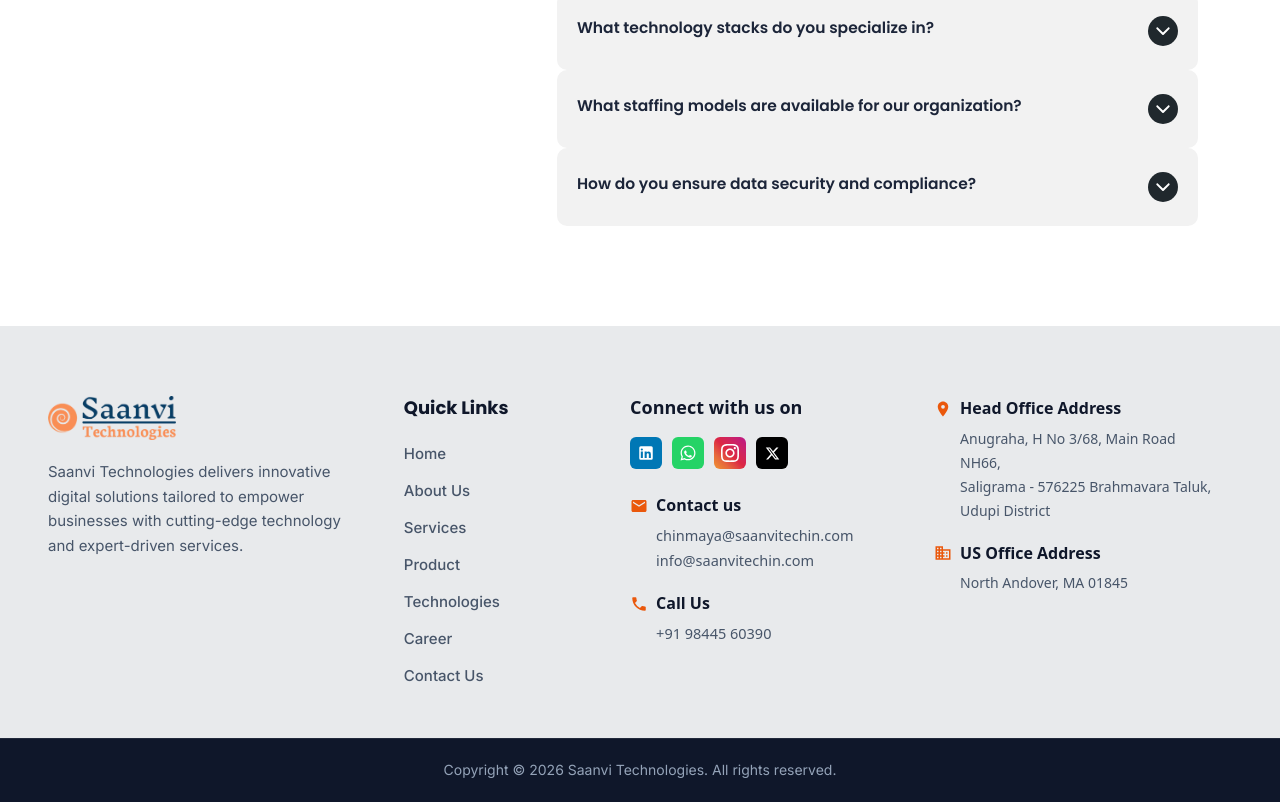
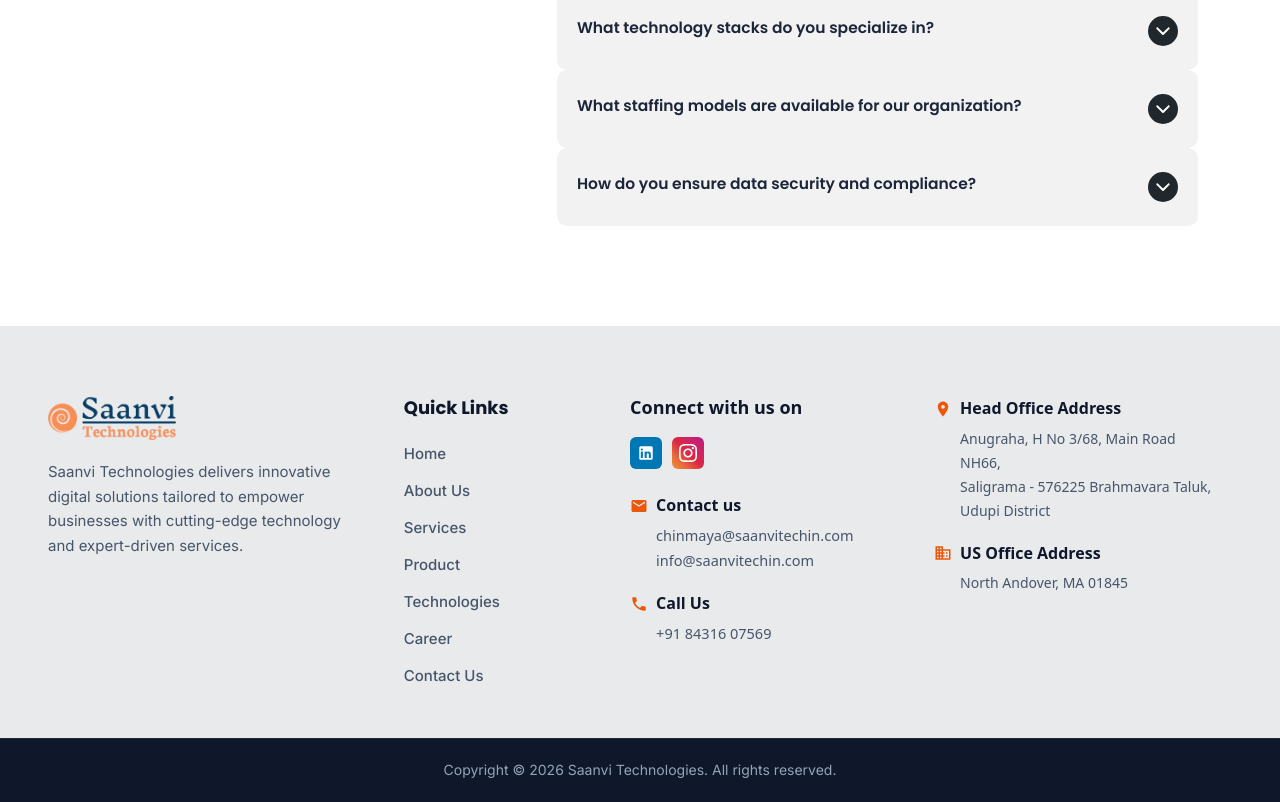
Before and after one commit to saanvitechnologiesin-stack/saanvitech_web, a Next.js app: page /services/c2h-staffing in a window 1280 px wide. Shown: the part 2490-3292 px from the top of the page. Built offline with nearby package versions, Linux system fonts and the light colour scheme.

Commit message:
update contact phone number and social media links in footer and components

```diff
--- a/components/FooterConnectContact.tsx
+++ b/components/FooterConnectContact.tsx
@@ -11,50 +11,26 @@ const FooterConnectContact = () => {
             <div className="footer-social-badges">
                 {/* LinkedIn */}
                 <a
-                    href="https://www.linkedin.com/"
+                    href="https://www.linkedin.com/company/saanvi-techin"
                     target="_blank"
                     rel="noopener noreferrer"
                     className="social-badge linkedin"
                     aria-label="LinkedIn"
                 >
                     <svg width="18" height="18" viewBox="0 0 24 24" fill="currentColor">
-                        <path d="M19 3a2 2 0 0 1 2 2v14a2 2 0 0 1-2 2H5a2 2 0 0 1-2-2V5a2 2 0 0 1 2-2h14m-.5 15.5v-5.3a3.26 3.26 0 0 0-3.26-3.26c-.85 0-1.84.52-2.28 1.3v-1.11h-2.79v8.37h2.79v-4.93c0-.77.62-1.4 1.39-1.4a1.4 1.4 0 0 1 1.4 1.4v4.93h2.75M6.46 8.76a1.46 1.46 0 1 0 0-2.92 1.46 1.46 0 0 0 0 2.92m1.39 9.74v-8.37H5.07v8.37h2.78z"/>
-                    </svg>
-                </a>
-                {/* WhatsApp */}
-                <a
-                    href="https://wa.me/919844560390"
-                    target="_blank"
-                    rel="noopener noreferrer"
-                    className="social-badge whatsapp"
-                    aria-label="WhatsApp"
-                >
-                    <svg width="18" height="18" viewBox="0 0 24 24" fill="currentColor">
-                        <path d="M12.04 2c-5.46 0-9.91 4.45-9.91 9.91 0 1.75.46 3.45 1.32 4.95L2.05 22l5.25-1.38c1.45.79 3.08 1.21 4.74 1.21 5.46 0 9.91-4.45 9.91-9.91 0-2.65-1.03-5.14-2.9-7.01A9.816 9.816 0 0 0 12.04 2m.01 1.67c2.2 0 4.26.86 5.82 2.42a8.225 8.225 0 0 1 2.41 5.83c0 4.54-3.7 8.24-8.24 8.24-1.48 0-2.93-.4-4.2-1.15l-.3-.18-3.12.82.83-3.04-.2-.31a8.196 8.196 0 0 1-1.26-4.38c0-4.54 3.7-8.24 8.24-8.24m4.52 11.66c-.25-.13-1.47-.72-1.7-.81-.23-.08-.39-.13-.56.13-.17.25-.64.81-.79.97-.14.17-.29.19-.54.06-.25-.13-1.06-.39-2.03-1.25-.75-.67-1.26-1.5-1.41-1.75-.15-.25-.02-.39.11-.51.11-.11.25-.29.37-.44.13-.14.17-.25.25-.42.08-.17.04-.31-.02-.44-.06-.13-.56-1.35-.77-1.85-.2-.49-.41-.42-.56-.43h-.48c-.17 0-.44.06-.67.31-.23.25-.88.86-.88 2.1 0 1.24.9 2.44 1.03 2.61.13.17 1.78 2.72 4.31 3.81.6.26 1.07.42 1.44.53.61.19 1.16.17 1.6.1.49-.07 1.47-.6 1.68-1.18.21-.58.21-1.07.15-1.18-.07-.1-.23-.17-.48-.29z"/>
+                        <path d="M19 3a2 2 0 0 1 2 2v14a2 2 0 0 1-2 2H5a2 2 0 0 1-2-2V5a2 2 0 0 1 2-2h14m-.5 15.5v-5.3a3.26 3.26 0 0 0-3.26-3.26c-.85 0-1.84.52-2.28 1.3v-1.11h-2.79v8.37h2.79v-4.93c0-.77.62-1.4 1.39-1.4a1.4 1.4 0 0 1 1.4 1.4v4.93h2.75M6.46 8.76a1.46 1.46 0 1 0 0-2.92 1.46 1.46 0 0 0 0 2.92m1.39 9.74v-8.37H5.07v8.37h2.78z" />
                     </svg>
                 </a>
                 {/* Instagram */}
                 <a
-                    href="https://www.instagram.com/"
+                    href="https://www.instagram.com/saanvi__technologies"
                     target="_blank"
                     rel="noopener noreferrer"
                     className="social-badge instagram"
                     aria-label="Instagram"
                 >
                     <svg width="18" height="18" viewBox="0 0 24 24" fill="currentColor">
-                        <path d="M12 2.163c3.204 0 3.584.012 4.85.07 3.252.148 4.771 1.691 4.919 4.919.058 1.265.069 1.645.069 4.849 0 3.205-.012 3.584-.069 4.849-.149 3.225-1.664 4.771-4.919 4.919-1.266.058-1.644.07-4.85.07-3.204 0-3.584-.012-4.849-.07-3.26-.149-4.771-1.699-4.919-4.92-.058-1.265-.07-1.644-.07-4.849 0-3.204.013-3.583.07-4.849.149-3.227 1.664-4.771 4.919-4.919 1.266-.057 1.645-.069 4.849-.069zm0-2.163c-3.259 0-3.667.014-4.947.072-4.358.2-6.78 2.618-6.98 6.98-.059 1.281-.073 1.689-.073 4.948 0 3.259.014 3.668.072 4.948.2 4.358 2.618 6.78 6.98 6.98 1.281.058 1.689.072 4.948.072 3.259 0 3.668-.014 4.948-.072 4.354-.2 6.782-2.618 6.979-6.98.059-1.28.073-1.689.073-4.948 0-3.259-.014-3.667-.072-4.947-.196-4.354-2.617-6.78-6.979-6.98-1.281-.059-1.69-.073-4.949-.073zm0 5.838c-3.403 0-6.162 2.759-6.162 6.162s2.759 6.163 6.162 6.163 6.162-2.759 6.162-6.163c0-3.403-2.759-6.162-6.162-6.162zm0 10.162c-2.209 0-4-1.79-4-4 0-2.209 1.791-4 4-4s4 1.791 4 4c0 2.21-1.791 4-4 4zm6.406-11.845c-.796 0-1.441.645-1.441 1.44s.645 1.44 1.441 1.44c.795 0 1.439-.645 1.439-1.44s-.644-1.44-1.439-1.44z"/>
-                    </svg>
-                </a>
-                {/* X (Twitter) */}
-                <a
-                    href="https://x.com/"
-                    target="_blank"
-                    rel="noopener noreferrer"
-                    className="social-badge x-twitter"
-                    aria-label="X (Twitter)"
-                >
-                    <svg width="15" height="15" viewBox="0 0 24 24" fill="currentColor">
-                        <path d="M18.244 2.25h3.308l-7.227 8.26 8.502 11.24H16.17l-5.214-6.817L4.99 21.75H1.68l7.73-8.835L1.254 2.25H8.08l4.713 6.231zm-1.161 17.52h1.833L7.084 4.126H5.117z"/>
+                        <path d="M12 2.163c3.204 0 3.584.012 4.85.07 3.252.148 4.771 1.691 4.919 4.919.058 1.265.069 1.645.069 4.849 0 3.205-.012 3.584-.069 4.849-.149 3.225-1.664 4.771-4.919 4.919-1.266.058-1.644.07-4.85.07-3.204 0-3.584-.012-4.849-.07-3.26-.149-4.771-1.699-4.919-4.92-.058-1.265-.07-1.644-.07-4.849 0-3.204.013-3.583.07-4.849.149-3.227 1.664-4.771 4.919-4.919 1.266-.057 1.645-.069 4.849-.069zm0-2.163c-3.259 0-3.667.014-4.947.072-4.358.2-6.78 2.618-6.98 6.98-.059 1.281-.073 1.689-.073 4.948 0 3.259.014 3.668.072 4.948.2 4.358 2.618 6.78 6.98 6.98 1.281.058 1.689.072 4.948.072 3.259 0 3.668-.014 4.948-.072 4.354-.2 6.782-2.618 6.979-6.98.059-1.28.073-1.689.073-4.948 0-3.259-.014-3.667-.072-4.947-.196-4.354-2.617-6.78-6.979-6.98-1.281-.059-1.69-.073-4.949-.073zm0 5.838c-3.403 0-6.162 2.759-6.162 6.162s2.759 6.163 6.162 6.163 6.162-2.759 6.162-6.163c0-3.403-2.759-6.162-6.162-6.162zm0 10.162c-2.209 0-4-1.79-4-4 0-2.209 1.791-4 4-4s4 1.791 4 4c0 2.21-1.791 4-4 4zm6.406-11.845c-.796 0-1.441.645-1.441 1.44s.645 1.44 1.441 1.44c.795 0 1.439-.645 1.439-1.44s-.644-1.44-1.439-1.44z" />
                     </svg>
                 </a>
             </div>
@@ -64,7 +40,7 @@ const FooterConnectContact = () => {
                 <div className="footer-info-heading">
                     <span className="icon-orange">
                         <svg width="18" height="18" viewBox="0 0 24 24" fill="currentColor">
-                            <path d="M20 4H4c-1.1 0-1.99.9-1.99 2L2 18c0 1.1.9 2 2 2h16c1.1 0 2-.9 2-2V6c0-1.1-.9-2-2-2zm0 4l-8 5-8-5V6l8 5 8-5v2z"/>
+                            <path d="M20 4H4c-1.1 0-1.99.9-1.99 2L2 18c0 1.1.9 2 2 2h16c1.1 0 2-.9 2-2V6c0-1.1-.9-2-2-2zm0 4l-8 5-8-5V6l8 5 8-5v2z" />
                         </svg>
                     </span>
                     <span className="fw-700 text-16 text-heading">Contact us</span>
@@ -80,13 +56,13 @@ const FooterConnectContact = () => {
                 <div className="footer-info-heading">
                     <span className="icon-orange">
                         <svg width="18" height="18" viewBox="0 0 24 24" fill="currentColor">
-                            <path d="M20.01 15.38c-1.23 0-2.42-.2-3.53-.56a.977.977 0 0 0-1.01.24l-2.2 2.2a15.053 15.053 0 0 1-6.59-6.59l2.2-2.21a.96.96 0 0 0 .25-1.01A11.36 11.36 0 0 1 8.5 3.92c0-.55-.45-1-1-1H4c-.55 0-1 .45-1 1 0 9.39 7.61 17 17 17 .55 0 1-.45 1-1v-3.54c0-.55-.45-1-1-1z"/>
+                            <path d="M20.01 15.38c-1.23 0-2.42-.2-3.53-.56a.977.977 0 0 0-1.01.24l-2.2 2.2a15.053 15.053 0 0 1-6.59-6.59l2.2-2.21a.96.96 0 0 0 .25-1.01A11.36 11.36 0 0 1 8.5 3.92c0-.55-.45-1-1-1H4c-.55 0-1 .45-1 1 0 9.39 7.61 17 17 17 .55 0 1-.45 1-1v-3.54c0-.55-.45-1-1-1z" />
                         </svg>
                     </span>
                     <span className="fw-700 text-16 text-heading">Call Us</span>
                 </div>
                 <div className="footer-info-details">
-                    <a href="tel:+919844560390" className="footer-info-link">+91 98445 60390</a>
+                    <a href="tel:+918431607569" className="footer-info-link">+91 84316 07569</a>
                 </div>
             </div>
         </div>
--- a/components/ServiceSidebar.tsx
+++ b/components/ServiceSidebar.tsx
@@ -7,7 +7,7 @@ import SidebarPhone from "./SidebarPhone";
 import DrawerOpener from "./DrawerOpener";
 
 
-const ServiceSidebar = ({ slug }: {slug?: string;}) => {
+const ServiceSidebar = ({ slug }: { slug?: string; }) => {
     const services = Services;
     const filteredServices = services.filter(item => item.slug != slug);
     const categories: string[] = Array.from(new Set(filteredServices.flatMap(service => service.title)));
@@ -36,7 +36,7 @@ const ServiceSidebar = ({ slug }: {slug?: string;}) => {
                 <SidebarPhone
                     heading="Contact with us <br/> for any advice"
                     text="Need help? Talk to an expert"
-                    phone="+91 98445 60390"
+                    phone="+91 84316 07569"
                     image={{
                         src: SidebarPhoneImage.src,
                         width: 1000,
--- a/data/footerMenuList.tsx
+++ b/data/footerMenuList.tsx
@@ -1,6 +1,6 @@
 export interface MenuType {
-  title: string;
-  path: string;
+    title: string;
+    path: string;
 }
 
 export const QuickLink: MenuType[] = [
@@ -90,8 +90,8 @@ export const MenuContact: MenuType[] = [
         path: 'mailto:info@saanvitechin.com'
     },
     {
-        title: '+91 98445 60390',
-        path: 'tel:+919844560390'
+        title: '+91 84316 07569',
+        path: 'tel:+918431607569'
     }
 ];
 
--- a/data/sections/contactData.tsx
+++ b/data/sections/contactData.tsx
@@ -16,7 +16,7 @@ export const ContactData: SectionProps = {
         {
             icon: <Icons.Support />,
             title: "Get in Touch",
-            text: "Phone: +91 98445 60390 | Email: info@saanvitechin.com / chinmaya@saanvitechin.com",
+            text: "Phone: +91 84316 07569 | Email: info@saanvitechin.com / chinmaya@saanvitechin.com",
         },
     ],
     block: {
```
